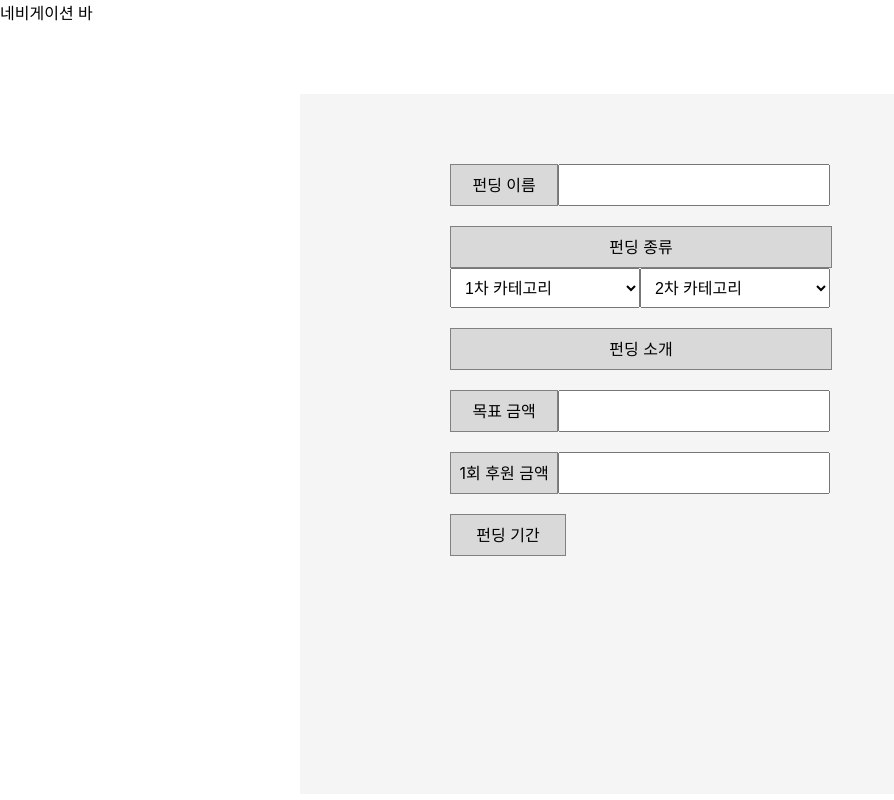
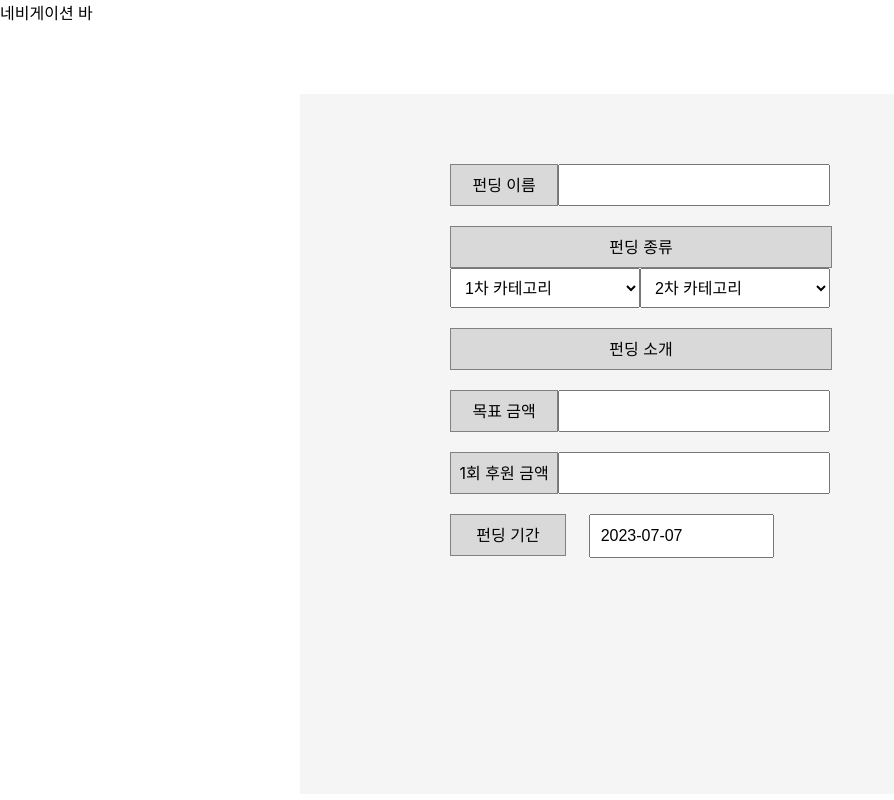
Before and after one commit to Team-Algebra/boonbae-frontend, a React (Create React App) app in the folder boonbae/: page /fund/regist in a window 1280 px wide. Shown: the top 800 px of the page, without its empty margins (0-894 px from the left). Built offline with nearby package versions, Linux system fonts and the light colour scheme.

Commit message:
펀딩 등록 페이지 제작

```diff
--- a/boonbae/package.json
+++ b/boonbae/package.json
@@ -9,6 +9,7 @@
     "axios": "^1.4.0",
     "react": "^18.2.0",
     "react-calendar": "^4.3.0",
+    "react-datepicker": "^4.15.0",
     "react-dom": "^18.2.0",
     "react-js-pagination": "^3.0.3",
     "react-router-dom": "^6.14.0",
--- a/boonbae/src/pages/FundRegist/FundRegist.jsx
+++ b/boonbae/src/pages/FundRegist/FundRegist.jsx
@@ -1,19 +1,21 @@
 import { useState } from "react"
 import { useNavigate } from "react-router-dom"
 import "../../styles/FundRegist.css"
+import DatePicker from "react-datepicker";
+import "react-datepicker/dist/react-datepicker.css";
 
 const FundRegist = () => {
     const navigate = useNavigate();
 
     const [firstCategory, setFirstCategory] = useState();
     const [secondCategoryList, setSecondCategoryList] = useState([]);
-    const [closeDate, setCloseDate] = useState(new Date());
+    const [endDate, setEndDate] = useState(new Date());
 
     const handleFirstCategory = (event) => {
         const selectedCategory = event.target.value;
         setFirstCategory(selectedCategory);
 
-        if(selectedCategory === "제품") {
+        if (selectedCategory === "제품") {
             setSecondCategoryList(["화장품", "음식", "전자제품"])
         } else if (selectedCategory === "캠페인") {
             setSecondCategoryList(["봉사활동", "후원"])
@@ -22,7 +24,7 @@ const FundRegist = () => {
         }
     }
 
-    return(
+    return (
         <div className="fund-regist">
             <div className="main-image-select"></div>
             <div className="fund-info">
@@ -62,13 +64,19 @@ const FundRegist = () => {
                 </div>
                 <div className="fund-close-date">
                     <div className="fund-info-type1">펀딩 기간</div>
-
+                    <DatePicker
+                        className="datePicker"
+                        dateFormat="yyyy-MM-dd"
+                        minDate={new Date()}
+                        selected={endDate}
+                        onChange={date => setEndDate(date)}
+                    />
                 </div>
             </div>
             <div className="fund-ment">저희는 친환경 제품만 취급합니다. 심사는 일주일 이내로 완료</div>
             <div className="button">
                 <button className="submit-button">게시</button>
-                <button className="cancel-button" onClick={()=>{navigate('/fund')}}>취소</button>
+                <button className="cancel-button" onClick={() => { navigate('/fund') }}>취소</button>
             </div>
         </div>
     )
--- a/boonbae/src/styles/EnquireRegist.css
+++ b/boonbae/src/styles/EnquireRegist.css
@@ -15,7 +15,6 @@
     border: none;
     margin: 0 auto;
 }
-
 
 /* input */
 .regist-input {
@@ -42,9 +41,10 @@
 }
 
 .regist-input input {
-    width: 80%;
+    width: 77.5%;
     height: 40px;
     font-size: 1rem;
+    padding: 0 10px;
 }
 
 .regist-input .qnaType-info button {
@@ -60,9 +60,10 @@
 }
 
 .regist-input textarea {
-    width: 80%;
+    width: 77.5%;
     height: 200px;
     font-size: 1rem;
+    padding: 10px;
 }
 
 /* 버튼 */
--- a/boonbae/src/styles/FundRegist.css
+++ b/boonbae/src/styles/FundRegist.css
@@ -13,11 +13,14 @@
     padding: 50px 150px;
 }
 
-.fund-info > div {
+.fund-info>div {
     margin: 20px 0;
 }
 
-.fund-info-name, .fund-target-amount, .fund-supporting-amount, .fund-close-date {
+.fund-info-name,
+.fund-target-amount,
+.fund-supporting-amount,
+.fund-close-date {
     display: flex;
 }
 
@@ -39,13 +42,13 @@
     text-align: center;
 }
 
-input {
+.fund-regist input {
     width: 70%;
     font-size: 1rem;
     padding: 0 10px;
 }
 
-select {
+.fund-info-type select {
     width: 50%;
     height: 40px;
     font-size: 1rem;
@@ -55,3 +58,7 @@ select {
 .fund-ment {
     margin: 20px 0;
 }
+
+.datePicker {
+    height: 40px;
+}
```
Also changed, not shown: boonbae/src/pages/Enquire/components/Table.jsx (+6 -6 lines), boonbae/src/pages/EnquireInfo/EnquireInfo.jsx (+8 -8 lines), 2 other files (tests, documents, lock files or other folders).
